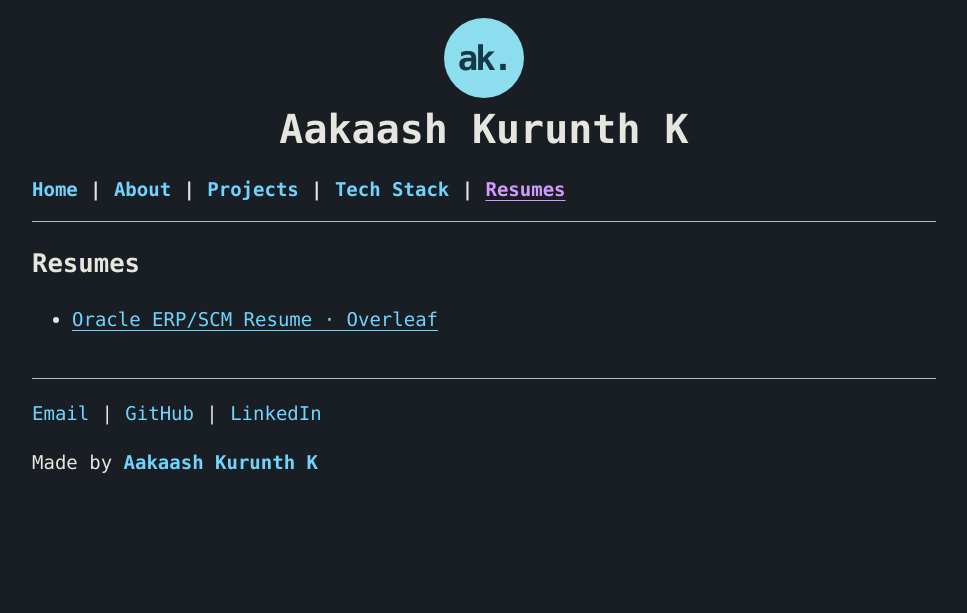
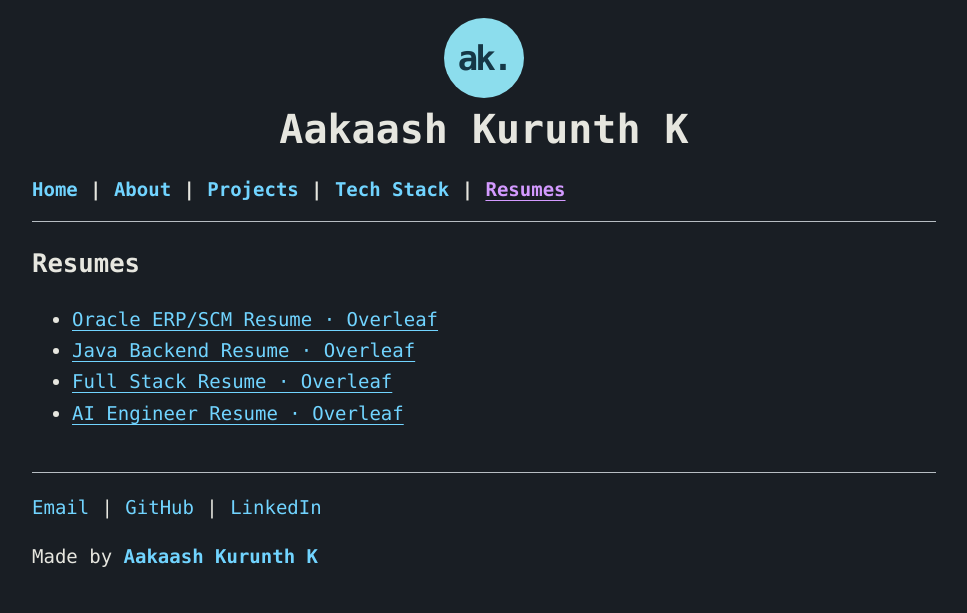
Before and after one commit to akiabi1619/akiabi1619.github.io, a plain HTML site: page xxresume/index.html in a window 1280 px wide. Shown: the whole page, without its empty margins (156-1123 px from the left). Drawn offline with Linux system fonts and the light colour scheme.

Commit message:
Add remaining resume links

```diff
--- a/xxresume/index.html
+++ b/xxresume/index.html
@@ -24,6 +24,9 @@
     <h2>Resumes</h2>
     <ul>
       <li><a href="https://www.overleaf.com/project/6b0941d8a30db5c0ef6520d2">Oracle ERP/SCM Resume · Overleaf</a></li>
+      <li><a href="https://www.overleaf.com/project/6b0941be9f9cbcc366cb8628">Java Backend Resume · Overleaf</a></li>
+      <li><a href="https://www.overleaf.com/project/6b094194c723ef3443774c33">Full Stack Resume · Overleaf</a></li>
+      <li><a href="https://www.overleaf.com/project/6b09411228c7cd35d022014d">AI Engineer Resume · Overleaf</a></li>
     </ul>
   </main>
   <footer>
```
